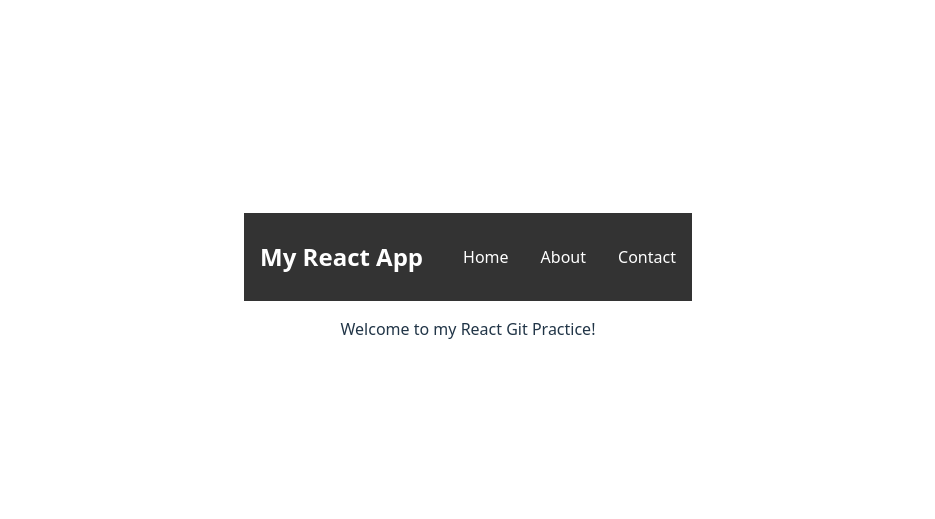
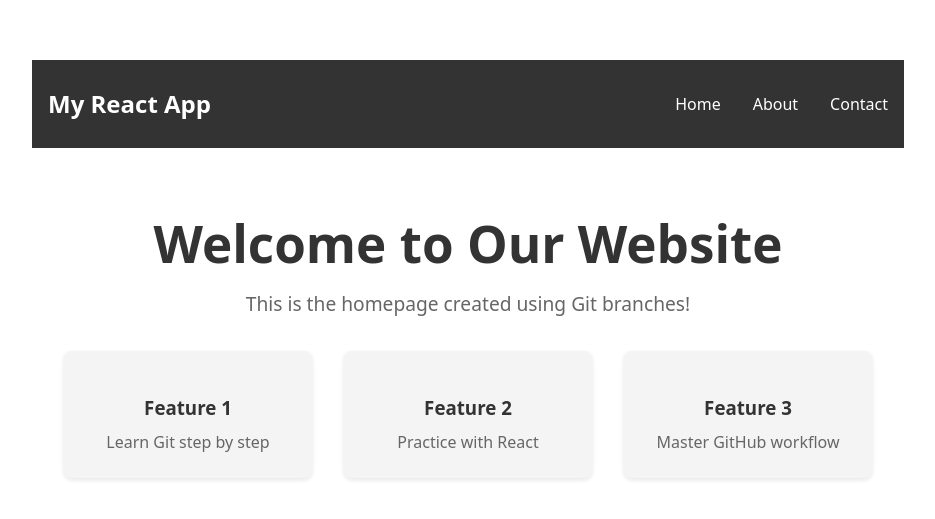
Before and after one commit to Raheemullah8/react-git-practice, a React (Vite) app: page / in a window 1280 px wide. Shown: the part 115-634 px from the top of the page, without its empty margins (172-1107 px from the left). Built offline with nearby package versions, Linux system fonts and the light colour scheme.

Commit message:
feat: add homepage component with feature cards

```diff
--- a/src/App.jsx
+++ b/src/App.jsx
@@ -1,17 +1,14 @@
 import React from 'react';
 import './App.css';
 import Navbar from './Navbar';
+import Home from './Home';
 
 
 function App() {
   return (
     <div className="App">
       <Navbar />
-      <header className="App-header">
-        <p>
-          Welcome to my React Git Practice!
-        </p>
-      </header>
+      <Home />
     </div>
   );
 }
--- /dev/null
+++ b/src/Home.jsx
@@ -0,0 +1,27 @@
+import React from 'react';
+import "./home.css"
+
+function Home() {
+  return (
+    <div className="home-container">
+      <h1>Welcome to Our Website</h1>
+      <p>This is the homepage created using Git branches!</p>
+      <div className="features">
+        <div className="feature-card">
+          <h3>Feature 1</h3>
+          <p>Learn Git step by step</p>
+        </div>
+        <div className="feature-card">
+          <h3>Feature 2</h3>
+          <p>Practice with React</p>
+        </div>
+        <div className="feature-card">
+          <h3>Feature 3</h3>
+          <p>Master GitHub workflow</p>
+        </div>
+      </div>
+    </div>
+  );
+}
+
+export default Home;
--- /dev/null
+++ b/src/home.css
@@ -0,0 +1,41 @@
+.home-container {
+  padding: 2rem;
+  text-align: center;
+}
+
+.home-container h1 {
+  color: #333;
+  margin-bottom: 1rem;
+}
+
+.home-container p {
+  color: #666;
+  font-size: 1.2rem;
+  margin-bottom: 2rem;
+}
+
+.features {
+  display: flex;
+  justify-content: center;
+  gap: 2rem;
+  flex-wrap: wrap;
+}
+
+.feature-card {
+  background: #f4f4f4;
+  padding: 1.5rem;
+  border-radius: 8px;
+  width: 200px;
+  box-shadow: 0 2px 5px rgba(0,0,0,0.1);
+}
+
+.feature-card h3 {
+  color: #333;
+  margin-bottom: 0.5rem;
+}
+
+.feature-card p {
+  color: #666;
+  font-size: 1rem;
+  margin: 0;
+}
```
